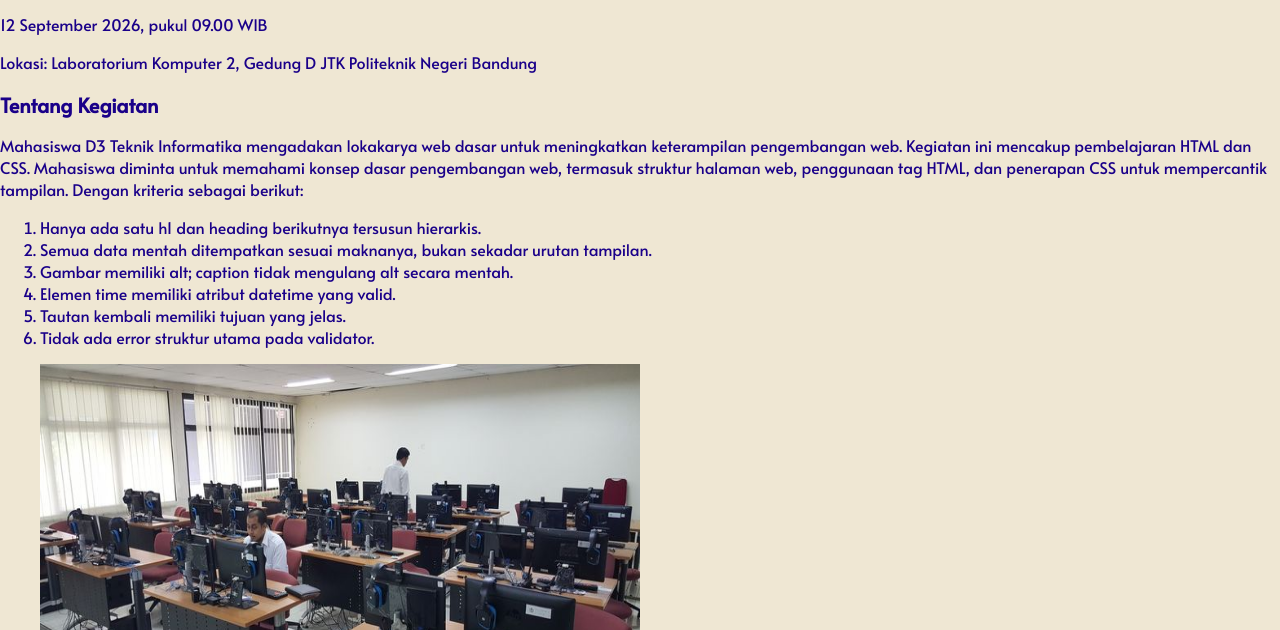
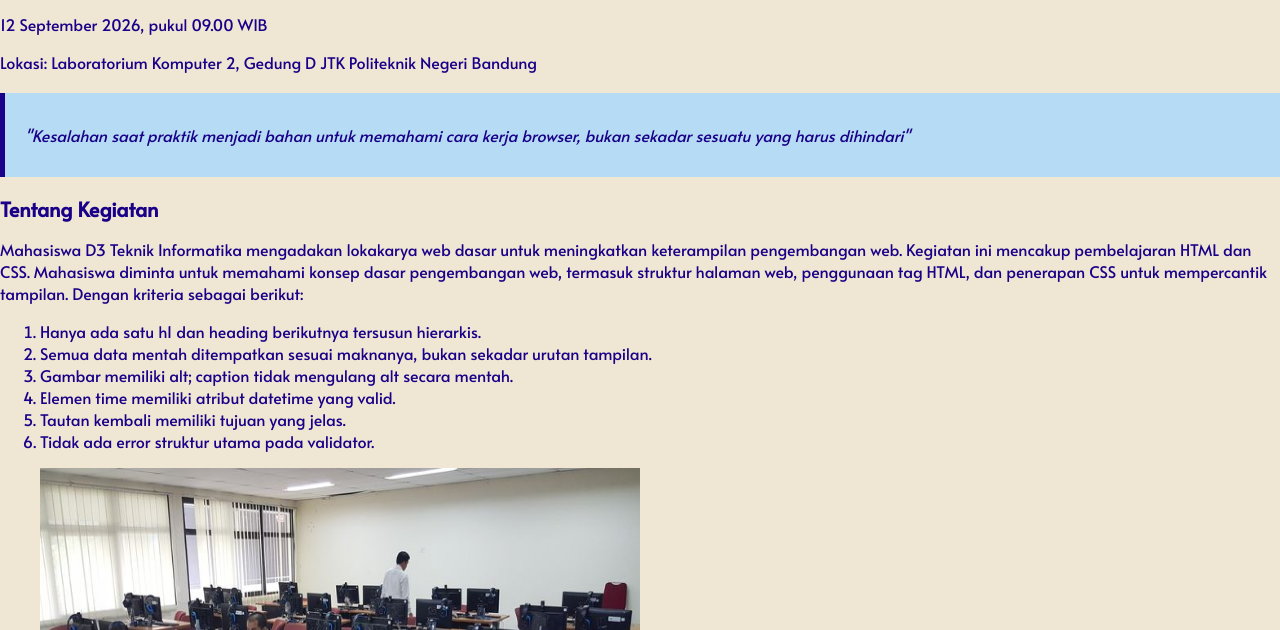
Before and after one commit to vnnoms/independent-challenge, a plain HTML site: page index.html in a window 1280 px wide. Shown: the part 170-800 px from the top of the page. Drawn offline with Linux system fonts and the light colour scheme.

Commit message:
validator check

```diff
--- a/css/stylesheet.css
+++ b/css/stylesheet.css
@@ -86,3 +86,12 @@ footer{
   font-size: 15px;
   color: var(--bg);
 }
+
+blockquote {
+    margin: 20px 0;
+    padding: 15px 20px;
+    border-left: 5px solid var(--text);
+    background-color: var(--accent);
+    font-style: italic;
+    color: var(--text);
+}
--- a/index.html
+++ b/index.html
@@ -33,6 +33,9 @@
     <p>Lokasi: Laboratorium Komputer 2, Gedung D JTK Politeknik Negeri Bandung</p>
 
     <section id="tentang" class="tentang">
+        <blockquote>
+            <p>"Kesalahan saat praktik menjadi bahan untuk memahami cara kerja browser, bukan sekadar sesuatu yang harus dihindari"</p>
+        </blockquote>
             <h2 class="label">Tentang Kegiatan</h2>
             <p>Mahasiswa D3 Teknik Informatika mengadakan lokakarya web dasar untuk meningkatkan keterampilan pengembangan web. Kegiatan ini mencakup pembelajaran HTML dan CSS.
                 Mahasiswa diminta untuk memahami konsep dasar pengembangan web, termasuk struktur halaman web, penggunaan tag HTML, dan penerapan CSS untuk mempercantik tampilan.
@@ -68,12 +71,12 @@
         </section>
 
         <section id="lokasi">
+            <h5 class="label">Lokasi Kegiatan</h5>
             <iframe src="https://www.google.com/maps/embed?pb=!1m18!1m12!1m3!1d126757.33844608822!2d107.4402543625!3d-6.870604399999992!2m3!1f0!2f0!3f0!3m2!1i1024!2i768!4f13.1!3m3!1m2!1s0x2e68e420f79fc621%3A0x742a0cf97c929be6!2sGedung%20JTK%20Polban!5e0!3m2!1sid!2sid!4v1789104954934!5m2!1sid!2sid" width="600" height="450" style="border:0;" allowfullscreen="" loading="lazy" referrerpolicy="strict-origin-when-cross-origin"></iframe>
         </section>
-</body>
     <footer>
         <section id="kontak" class="kontak">
-        <h5 class="label">Kontak</h5>
+            <h6 class="label">Kontak</h6>
             <p>Untuk informasi lebih lanjut, silakan hubungi:</p>
             <ul>
                 <li>Email: <a href="mailto:callista.rahma.tif25@polban.ac.id">callista.rahma.tif25@polban.ac.id</a></li>
@@ -81,4 +84,5 @@
         </section>
         <p>&copy; 2026 Tim Akademik D3 Teknik Informatika</p>
     </footer>
+</body>
 </html>
```
Lines whose indentation alone changed are shown as unchanged.
